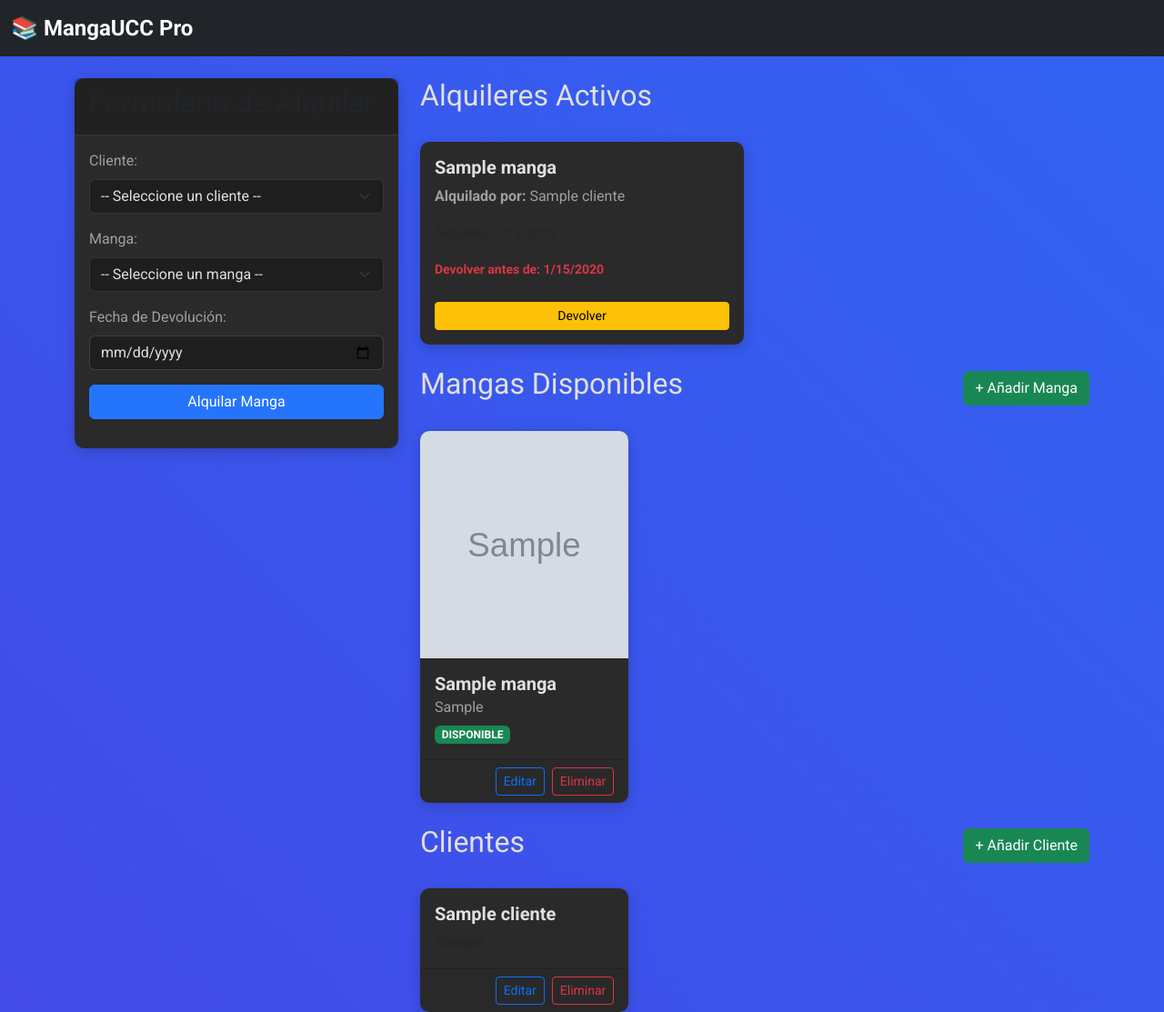
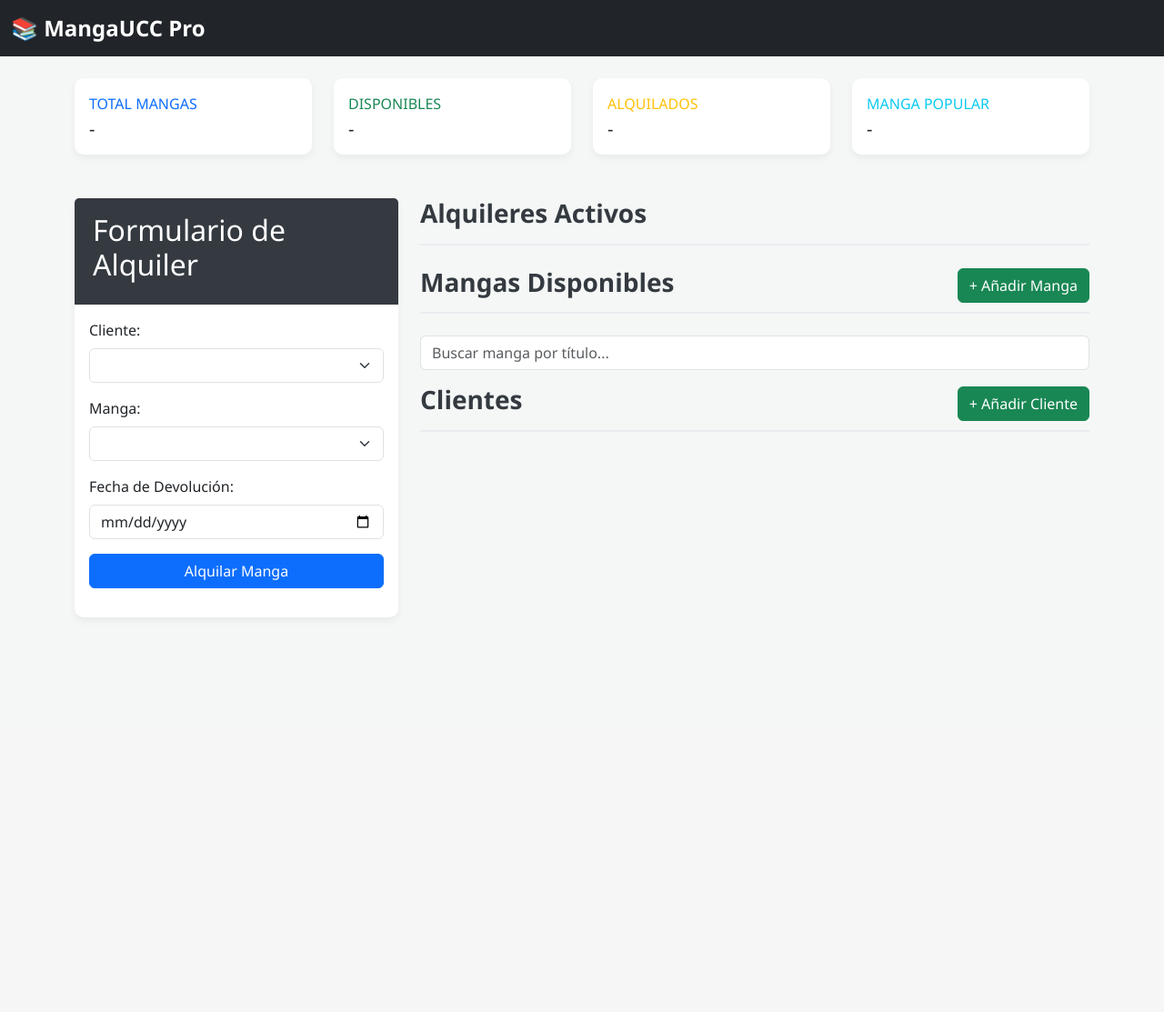
Before and after one commit to UCC-Programming-s-Project/Project-Backend, a Spring Boot app: page / in a window 1280 px wide. Shown: the whole page at 91% size. After the commit the page ends 647 px from the top, so only its background shows below. Run offline with Spring Boot 4, Linux system fonts and the light colour scheme; tables that the repository leaves empty hold one stand-in row (values such as "Sample post"); grey boxes marked "Sample" are stand-in pictures; lists and menus that the app fills with data are empty; some libraries are stand-ins or nearby versions.

Commit message:
FinalEditionV1

```diff
--- a/alquilermangasNEW/src/main/java/com/proyectoucc/alquilermangas/controllers/MangaController.java
+++ b/alquilermangasNEW/src/main/java/com/proyectoucc/alquilermangas/controllers/MangaController.java
@@ -29,17 +29,22 @@
         manga.setTitulo(mangaDTO.getTitulo());
         manga.setAutor(mangaDTO.getAutor());
         manga.setImagenUrl(mangaDTO.getImagenUrl());
-
         Manga nuevoManga = mangaService.save(manga);
         return ResponseEntity.status(HttpStatus.CREATED).body(AlquilerMapper.toMangaDTO(nuevoManga));
     }
 
     @GetMapping
-    public ResponseEntity<List<MangaDTO>> getAll() {
-        List<MangaDTO> mangas = mangaService.findAll().stream()
+    public ResponseEntity<List<MangaDTO>> getAll(@RequestParam(required = false) String titulo) {
+        List<Manga> mangas;
+        if (titulo != null && !titulo.isEmpty()) {
+            mangas = mangaService.searchByTitulo(titulo);
+        } else {
+            mangas = mangaService.findAll();
+        }
+        List<MangaDTO> mangaDTOs = mangas.stream()
                 .map(AlquilerMapper::toMangaDTO)
                 .collect(Collectors.toList());
-        return ResponseEntity.ok(mangas);
+        return ResponseEntity.ok(mangaDTOs);
     }
 
     @GetMapping("/{id}")
--- a/alquilermangasNEW/src/main/java/com/proyectoucc/alquilermangas/services/MangaService.java
+++ b/alquilermangasNEW/src/main/java/com/proyectoucc/alquilermangas/services/MangaService.java
@@ -25,6 +25,11 @@
         return mangaRepository.findAll();
     }
 
+    // Nuevo método para buscar mangas por título
+    public List<Manga> searchByTitulo(String titulo) {
+        return mangaRepository.findByTituloContainingIgnoreCase(titulo);
+    }
+
     public Manga findById(Long id) {
         return mangaRepository.findById(id).orElseThrow(() -> new EntityNotFoundException("Manga no encontrado con ID: " + id));
     }
--- a/alquilermangasNEW/src/main/resources/static/app.js
+++ b/alquilermangasNEW/src/main/resources/static/app.js
@@ -1,35 +1,58 @@
 document.addEventListener('DOMContentLoaded', () => {
     const API_URL = 'http://localhost:8080/api';
 
-
+    // ... (selectores y modales como antes)
     const mangaSelect = document.getElementById('mangaSelect');
     const clienteSelect = document.getElementById('clienteSelect');
     const fechaFinInput = document.getElementById('fechaFin');
     const mangasDisponiblesList = document.getElementById('mangas-list');
     const alquileresActivosList = document.getElementById('alquileres-list');
     const clientesList = document.getElementById('clientes-list');
-
+    const mangaSearchInput = document.getElementById('mangaSearchInput');
 
     const alquilerForm = document.getElementById('alquilerForm');
     const mangaForm = document.getElementById('mangaForm');
     const clienteForm = document.getElementById('clienteForm');
     const formError = document.getElementById('form-error');
-
-
     const mangaModal = new bootstrap.Modal(document.getElementById('mangaModal'));
     const clienteModal = new bootstrap.Modal(document.getElementById('clienteModal'));
 
+    // --- FUNCIONES DE CARGA DE DATOS ---
 
     function setMinDate() {
         const today = new Date().toISOString().split('T')[0];
         fechaFinInput.setAttribute('min', today);
     }
 
-
+    // Carga inicial de todos los datos de la aplicación
     async function cargarTodo() {
-        await Promise.all([cargarClientes(), cargarMangas(), cargarAlquileres()]);
+        // Ahora también cargamos las estadísticas
+        await Promise.all([cargarClientes(), cargarMangas(), cargarAlquileres(), cargarEstadisticas()]);
     }
 
+    // <-- NUEVA FUNCIÓN: Cargar y mostrar estadísticas del dashboard -->
+    async function cargarEstadisticas() {
+        try {
+            const response = await fetch(`${API_URL}/stats`);
+            if (!response.ok) throw new Error('Error al cargar estadísticas');
+            const stats = await response.json();
+
+            document.getElementById('stat-total-mangas').textContent = stats.totalMangas;
+            document.getElementById('stat-mangas-disponibles').textContent = stats.mangasDisponibles;
+            document.getElementById('stat-mangas-alquilados').textContent = stats.mangasAlquilados;
+            document.getElementById('stat-manga-popular').textContent = stats.mangaMasPopular ? stats.mangaMasPopular.titulo : 'N/A';
+
+        } catch (error) {
+            console.error(error);
+            // En caso de error, mostrar un mensaje en las tarjetas
+            document.getElementById('stat-total-mangas').textContent = 'Error';
+            document.getElementById('stat-mangas-disponibles').textContent = 'Error';
+            document.getElementById('stat-mangas-alquilados').textContent = 'Error';
+            document.getElementById('stat-manga-popular').textContent = 'Error';
+        }
+    }
+
+    // ... (cargarClientes, cargarMangas, cargarAlquileres sin cambios)
     async function cargarClientes() {
         try {
             const response = await fetch(`${API_URL}/clientes`);
@@ -60,13 +83,16 @@
         } catch (error) { console.error(error); }
     }
 
-    async function cargarMangas() {
+    async function cargarMangas(searchTerm = '') {
         try {
-            const response = await fetch(`${API_URL}/mangas`);
+            const url = searchTerm ? `${API_URL}/mangas?titulo=${encodeURIComponent(searchTerm)}` : `${API_URL}/mangas`;
+            const response = await fetch(url);
             if (!response.ok) throw new Error('Error al cargar mangas');
             const mangas = await response.json();
             mangasDisponiblesList.innerHTML = '';
-            mangaSelect.innerHTML = '<option value="">-- Seleccione un manga --</option>';
+            if (!searchTerm) {
+                mangaSelect.innerHTML = '<option value="">-- Seleccione un manga --</option>';
+            }
             mangas.forEach(manga => {
                 const estadoText = manga.disponible ? 'DISPONIBLE' : 'ALQUILADO';
                 const estadoClass = manga.disponible ? 'bg-success' : 'bg-secondary';
@@ -74,7 +100,7 @@
                 const card = document.createElement('div');
                 card.className = 'col';
                 card.innerHTML = `
-                    <div class="card h-100">
+                    <div class="card h-100 manga-card">
                         <img src="${imageUrl}" class="card-img-top manga-card-img" alt="${manga.titulo}">
                         <div class="card-body">
                             <h5 class="card-title">${manga.titulo}</h5>
@@ -87,7 +113,7 @@
                         </div>
                     </div>`;
                 mangasDisponiblesList.appendChild(card);
-                if (manga.disponible) {
+                if (manga.disponible && !searchTerm) {
                     const option = document.createElement('option');
                     option.value = manga.id;
                     option.textContent = manga.titulo;
@@ -103,12 +129,22 @@
             if (!response.ok) throw new Error('Error al cargar alquileres');
             const alquileres = await response.json();
             alquileresActivosList.innerHTML = '';
+
+            const hoy = new Date();
+            hoy.setHours(0, 0, 0, 0);
+
             alquileres.filter(a => !a.devuelto).forEach(alquiler => {
                 const card = document.createElement('div');
                 card.className = 'col';
-                // **MODIFICADO: Muestra fecha de inicio y fin **
+
+                const fechaFin = new Date(alquiler.fechaFin);
+                let cardClass = 'h-100';
+                if (fechaFin < hoy) {
+                    cardClass += ' alquiler-vencido';
+                }
+
                 card.innerHTML = `
-                    <div class="card h-100">
+                    <div class="card ${cardClass}">
                         <div class="card-body">
                             <h5 class="card-title">${alquiler.manga.titulo}</h5>
                             <p class="card-text"><strong>Alquilado por:</strong> ${alquiler.cliente.nombre}</p>
@@ -122,8 +158,12 @@
         } catch (error) { console.error(error); }
     }
 
+    // --- MANEJADORES DE EVENTOS ---
+    mangaSearchInput.addEventListener('input', (e) => {
+        cargarMangas(e.target.value);
+    });
 
-
+    // ... (resto de manejadores sin cambios)
     clienteForm.addEventListener('submit', async (e) => {
         e.preventDefault();
         const id = document.getElementById('clienteId').value;
@@ -271,6 +311,7 @@
     });
 
 
+    // --- INICIALIZACIÓN ---
     setMinDate();
     cargarTodo();
 });
--- a/alquilermangasNEW/src/main/resources/static/index.html
+++ b/alquilermangasNEW/src/main/resources/static/index.html
@@ -4,13 +4,10 @@
     <meta charset="UTF-8">
     <meta name="viewport" content="width=device-width, initial-scale=1.0">
     <title>Alquiler de Mangas UCC - Edición Premium</title>
-
     <link href="https://cdn.jsdelivr.net/npm/bootstrap@5.3.2/dist/css/bootstrap.min.css" rel="stylesheet">
-
     <link rel="stylesheet" href="style.css">
 </head>
 <body>
-
     <nav class="navbar navbar-expand-lg navbar-dark bg-dark">
         <div class="container-fluid">
             <a class="navbar-brand" href="#">📚 MangaUCC Pro</a>
@@ -18,8 +15,60 @@
     </nav>
 
     <div class="container mt-4 fade-in">
+        <!-- INICIO: Dashboard de Estadísticas -->
+        <div class="row mb-4" id="dashboard-stats">
+            <div class="col-xl-3 col-md-6 mb-4">
+                <div class="card h-100">
+                    <div class="card-body">
+                        <div class="row no-gutters align-items-center">
+                            <div class="col mr-2">
+                                <div class="text-xs font-weight-bold text-primary text-uppercase mb-1">Total Mangas</div>
+                                <div id="stat-total-mangas" class="h5 mb-0 font-weight-bold text-gray-800">-</div>
+                            </div>
+                        </div>
+                    </div>
+                </div>
+            </div>
+            <div class="col-xl-3 col-md-6 mb-4">
+                <div class="card h-100">
+                    <div class="card-body">
+                        <div class="row no-gutters align-items-center">
+                            <div class="col mr-2">
+                                <div class="text-xs font-weight-bold text-success text-uppercase mb-1">Disponibles</div>
+                                <div id="stat-mangas-disponibles" class="h5 mb-0 font-weight-bold text-gray-800">-</div>
+                            </div>
+                        </div>
+                    </div>
+                </div>
+            </div>
+            <div class="col-xl-3 col-md-6 mb-4">
+                <div class="card h-100">
+                    <div class="card-body">
+                        <div class="row no-gutters align-items-center">
+                            <div class="col mr-2">
+                                <div class="text-xs font-weight-bold text-warning text-uppercase mb-1">Alquilados</div>
+                                <div id="stat-mangas-alquilados" class="h5 mb-0 font-weight-bold text-gray-800">-</div>
+                            </div>
+                        </div>
+                    </div>
+                </div>
+            </div>
+            <div class="col-xl-3 col-md-6 mb-4">
+                <div class="card h-100">
+                    <div class="card-body">
+                        <div class="row no-gutters align-items-center">
+                            <div class="col mr-2">
+                                <div class="text-xs font-weight-bold text-info text-uppercase mb-1">Manga Popular</div>
+                                <div id="stat-manga-popular" class="h5 mb-0 font-weight-bold text-gray-800">-</div>
+                            </div>
+                        </div>
+                    </div>
+                </div>
+            </div>
+        </div>
+        <!-- FIN: Dashboard de Estadísticas -->
+
         <div class="row">
-
             <div class="col-lg-4">
                 <div class="card mb-4">
                     <div class="card-header">
@@ -46,21 +95,20 @@
                 </div>
             </div>
 
-
             <div class="col-lg-8">
-
                 <div class="section-header">
                     <h2>Alquileres Activos</h2>
                 </div>
                 <div id="alquileres-list" class="row row-cols-1 row-cols-md-2 g-4 mb-4"></div>
 
-
                 <div class="section-header">
                     <h2>Mangas Disponibles</h2>
                     <button id="addMangaBtn" class="btn btn-success" data-bs-toggle="modal" data-bs-target="#mangaModal">+ Añadir Manga</button>
                 </div>
+                <div class="mb-3">
+                    <input type="text" id="mangaSearchInput" class="form-control" placeholder="Buscar manga por título...">
+                </div>
                 <div id="mangas-list" class="row row-cols-1 row-cols-md-3 g-4 mb-4"></div>
-
 
                 <div class="section-header">
                     <h2>Clientes</h2>
@@ -71,65 +119,11 @@
         </div>
     </div>
 
-
-    <div class="modal fade" id="mangaModal" tabindex="-1">
-        <div class="modal-dialog modal-dialog-centered">
-            <div class="modal-content">
-                <div class="modal-header">
-                    <h5 class="modal-title" id="mangaModalTitle">Añadir Nuevo Manga</h5>
-                    <button type="button" class="btn-close btn-close-white" data-bs-dismiss="modal"></button>
-                </div>
-                <div class="modal-body">
-                    <form id="mangaForm">
-                        <input type="hidden" id="mangaId">
-                        <div class="mb-3">
-                            <label for="mangaTitulo" class="form-label">Título:</label>
-                            <input type="text" id="mangaTitulo" class="form-control" required>
-                        </div>
-                        <div class="mb-3">
-                            <label for="mangaAutor" class="form-label">Autor:</label>
-                            <input type="text" id="mangaAutor" class="form-control" required>
-                        </div>
-                        <div class="mb-3">
-                            <label for="mangaImagenUrl" class="form-label">URL de Imagen:</label>
-                            <input type="url" id="mangaImagenUrl" class="form-control" placeholder="https://ejemplo.com/imagen.jpg">
-                        </div>
-                        <button type="submit" class="btn btn-primary w-100">Guardar Manga</button>
-                    </form>
-                </div>
-            </div>
-        </div>
-    </div>
-
-
-    <div class="modal fade" id="clienteModal" tabindex="-1">
-        <div class="modal-dialog modal-dialog-centered">
-            <div class="modal-content">
-                <div class="modal-header">
-                    <h5 class="modal-title" id="clienteModalTitle">Añadir Nuevo Cliente</h5>
-                    <button type="button" class="btn-close btn-close-white" data-bs-dismiss="modal"></button>
-                </div>
-                <div class="modal-body">
-                    <form id="clienteForm">
-                        <input type="hidden" id="clienteId">
-                        <div class="mb-3">
-                            <label for="clienteNombre" class="form-label">Nombre:</label>
-                            <input type="text" id="clienteNombre" class="form-control" required>
-                        </div>
-                        <div class="mb-3">
-                            <label for="clienteCorreo" class="form-label">Correo Electrónico:</label>
-                            <input type="email" id="clienteCorreo" class="form-control" placeholder="nombre@ejemplo.com">
-                        </div>
-                        <button type="submit" class="btn btn-primary w-100">Guardar Cliente</button>
-                    </form>
-                </div>
-            </div>
-        </div>
-    </div>
-
+    <!-- Modales -->
+    <div class="modal fade" id="mangaModal" tabindex="-1">...</div>
+    <div class="modal fade" id="clienteModal" tabindex="-1">...</div>
 
     <script src="https://cdn.jsdelivr.net/npm/bootstrap@5.3.2/dist/js/bootstrap.bundle.min.js"></script>
-
     <script src="app.js"></script>
 </body>
 </html>
--- a/alquilermangasNEW/src/main/resources/static/style.css
+++ b/alquilermangasNEW/src/main/resources/static/style.css
@@ -1,127 +1,97 @@
-
-@import url('https://fonts.googleapis.com/css2?family=Roboto:wght@300;400;700&display=swap');
-
-:root {
-    --primary-color: #6a11cb;
-    --secondary-color: #2575fc;
-    --dark-bg: #121212;
-    --light-bg: #1e1e1e;
-    --text-color: #e0e0e0;
-    --text-muted: #a0a0a0;
-    --card-bg: #2a2a2a;
+/* Estilos Generales */
+body {
+    background-color: #f4f7f6;
+    font-family: 'Segoe UI', Tahoma, Geneva, Verdana, sans-serif;
 }
 
-body {
-    font-family: 'Roboto', sans-serif;
-    background-color: var(--dark-bg);
-    color: var(--text-color);
-    background-image: linear-gradient(45deg, var(--primary-color) 0%, var(--secondary-color) 100%);
-    background-size: 400% 400%;
-    animation: gradientBG 15s ease infinite;
-}
-
-@keyframes gradientBG {
-    0% { background-position: 0% 50%; }
-    50% { background-position: 100% 50%; }
-    100% { background-position: 0% 50%; }
-}
-
-
 .fade-in {
-    animation: fadeIn 0.8s ease-in-out forwards;
+    animation: fadeIn 0.8s ease-in-out;
 }
 
 @keyframes fadeIn {
-    from { opacity: 0; transform: translateY(20px); }
+    from { opacity: 0; transform: translateY(-10px); }
     to { opacity: 1; transform: translateY(0); }
 }
 
-
-
+/* Estilos de la Barra de Navegación */
 .navbar-brand {
-    font-weight: 700;
+    font-weight: bold;
     font-size: 1.5rem;
 }
 
-
+/* Estilos de las Tarjetas */
 .card {
-    background-color: var(--card-bg);
     border: none;
     border-radius: 10px;
-    transition: transform 0.3s ease, box-shadow 0.3s ease;
-    box-shadow: 0 4px 15px rgba(0, 0, 0, 0.2);
+    box-shadow: 0 4px 8px rgba(0,0,0,0.05);
+    transition: transform 0.2s, box-shadow 0.2s;
 }
 
 .card:hover {
-    transform: translateY(-10px);
-    box-shadow: 0 10px 30px rgba(0, 0, 0, 0.4);
+    transform: translateY(-5px);
+    box-shadow: 0 8px 16px rgba(0,0,0,0.1);
 }
 
-.card-header, .modal-header {
-    background-color: rgba(0, 0, 0, 0.2);
-    border-bottom: 1px solid rgba(255, 255, 255, 0.1);
+.card-header {
+    background-color: #343a40; /* Dark Gray */
+    color: white;
+    border-bottom: none;
+    border-top-left-radius: 10px;
+    border-top-right-radius: 10px;
+    padding: 1rem 1.25rem;
 }
 
 .card-title {
-    color: var(--text-color);
-    font-weight: 700;
-}
-
-.card-subtitle {
-    color: var(--text-muted) !important;
-}
-
-.card-text {
-    color: var(--text-muted);
+    font-weight: 600;
 }
 
 .manga-card-img {
-    width: 100%;
-    height: 250px;
-    object-fit: cover;
+    height: 250px; /* Altura fija para las imágenes */
+    object-fit: cover; /* Mantiene la proporción de la imagen */
     border-top-left-radius: 10px;
     border-top-right-radius: 10px;
 }
 
-
-.modal-content {
-    background-color: var(--card-bg);
-    border: none;
-    border-radius: 10px;
-}
-
-.form-label {
-    color: var(--text-muted);
-    font-weight: 400;
-}
-
-.form-control, .form-select {
-    background-color: var(--light-bg);
-    color: var(--text-color);
-    border: 1px solid rgba(255, 255, 255, 0.1);
-}
-
-.form-control:focus, .form-select:focus {
-    background-color: var(--light-bg);
-    color: var(--text-color);
-    border-color: var(--secondary-color);
-    box-shadow: 0 0 0 0.25rem rgba(37, 117, 252, 0.25);
-}
-
-
-.btn-primary {
-    background-color: var(--secondary-color);
-    border-color: var(--secondary-color);
-    transition: background-color 0.3s ease;
-}
-
-.btn-primary:hover {
-    background-color: #4a90e2; /* Un azul un poco más claro */
-}
-
+/* Estilos de la Cabecera de Sección */
 .section-header {
     display: flex;
     justify-content: space-between;
     align-items: center;
-    margin-bottom: 1.5rem; /* Ajustado de mb-3 */
+    margin-bottom: 1.5rem;
+    padding-bottom: 0.5rem;
+    border-bottom: 2px solid #e9ecef; /* Light Gray */
 }
+
+.section-header h2 {
+    font-size: 1.75rem;
+    font-weight: 600;
+    color: #343a40;
+}
+
+/* Estilos de los Modales */
+.modal-content {
+    background-color: #343a40; /* Dark Gray */
+    color: white;
+    border-radius: 10px;
+}
+
+.modal-header {
+    border-bottom: 1px solid #495057; /* Darker Gray */
+}
+
+.btn-close-white {
+    filter: invert(1) grayscale(100%) brightness(200%);
+}
+
+/* --- NUEVOS ESTILOS PARA ALERTAS --- */
+
+/* Estilo para la tarjeta de alquiler vencido */
+.alquiler-vencido {
+    border: 2px solid #dc3545; /* Rojo de Bootstrap para 'danger' */
+    box-shadow: 0 0 10px rgba(220, 53, 69, 0.4);
+}
+
+.alquiler-vencido .card-body .text-danger {
+    font-weight: bold;
+    font-size: 0.95rem; /* Hacer la fecha de devolución un poco más grande */
+}
```
Also changed, not shown: alquilermangasNEW/src/main/java/com/proyectoucc/alquilermangas/controllers/StatController.java (added, +26 -0 lines), alquilermangasNEW/src/main/java/com/proyectoucc/alquilermangas/dto/StatsDTO.java (added, +8 -0 lines), alquilermangasNEW/src/main/java/com/proyectoucc/alquilermangas/repositories/AlquilerRepository.java (+14 -0 lines), alquilermangasNEW/src/main/java/com/proyectoucc/alquilermangas/repositories/MangaRepository.java (+7 -2 lines), alquilermangasNEW/src/main/java/com/proyectoucc/alquilermangas/services/StatService.java (added, +36 -0 lines).
